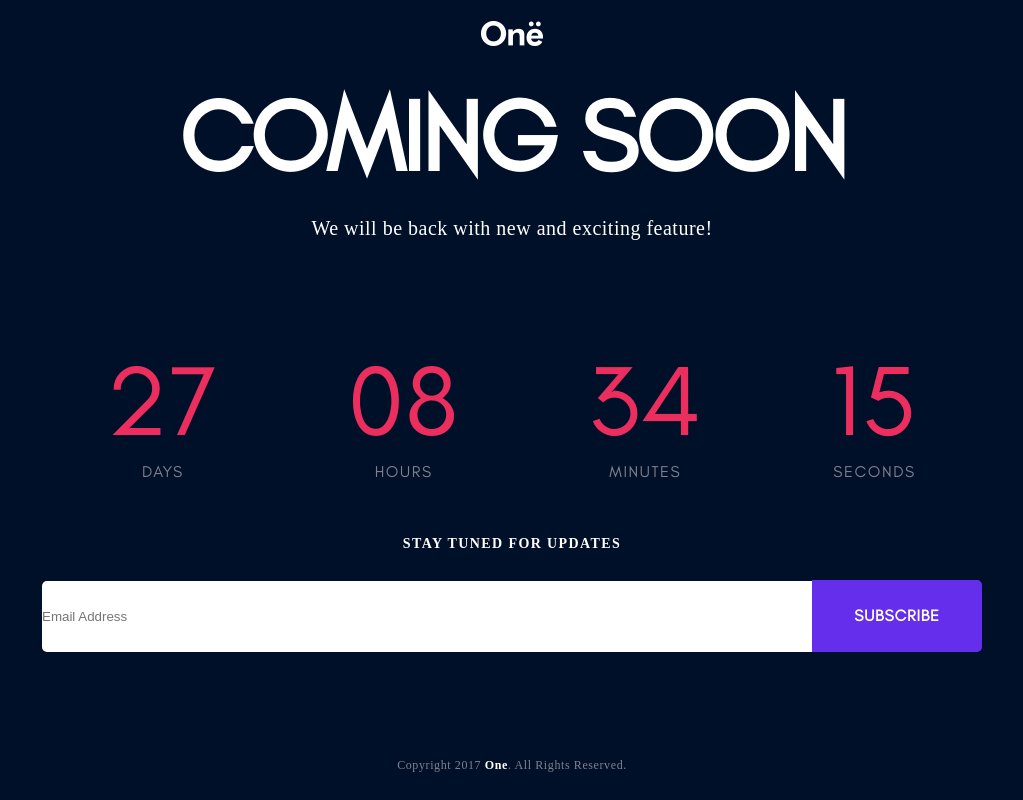
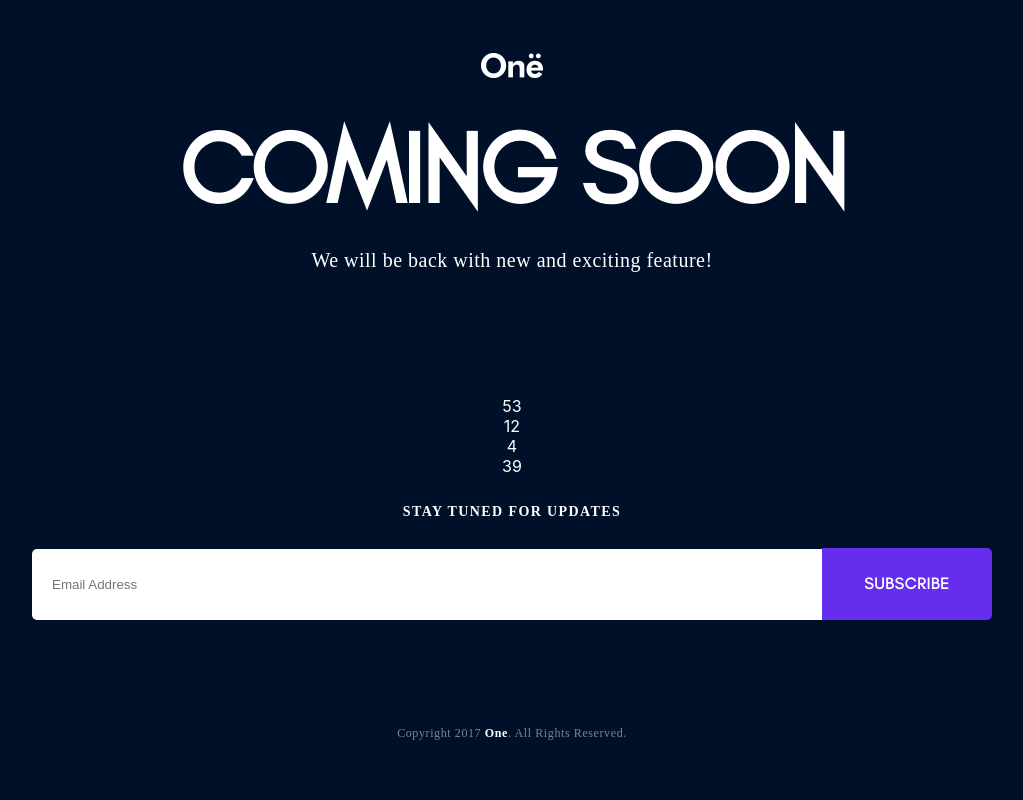
Before and after one commit to TomBeniere/Project-Coming-Soon, a React (Create React App) app in the folder my-react-app/: page / in a window 1280 px wide. Shown: the whole page, without its empty margins (128-1151 px from the left). Built offline with nearby package versions, Linux system fonts and the light colour scheme.

Commit message:
Commit 22/05
+compte a rebours dynamique

```diff
--- a/my-react-app/src/App.css
+++ b/my-react-app/src/App.css
@@ -83,27 +83,8 @@ footer p {
   letter-spacing: 0.6px;
 }
 
-.number {
-  color: #ec2e5f;
-  font-family: "glacial indiference";
-  font-size: 100px;
-  font-weight: 400;
-  line-height: 72px;
-  text-transform: uppercase;
-}
-
-.time {
-  color: #808291;
-  font-family: "glacial indiference";
-  font-size: 16px;
-  font-weight: 400;
-  line-height: 72px;
-  text-transform: uppercase;
-  letter-spacing: 1.6px;
-}
-
 #form {
-  width: 940px;
+  width: 960px;
   height: 70px;
 }
 
@@ -128,6 +109,7 @@ footer p {
   height: 71px;
   border: none;
   outline: none;
+  padding-left: 20px;
   border-radius: 5px 0 0 5px;
   background-color: #ffffff;
 }
--- a/my-react-app/src/App.js
+++ b/my-react-app/src/App.js
@@ -1,8 +1,11 @@
 import React from 'react';
 import logo from './imgs/logo.png';
+import Timer from './Timer.js'
 import './App.css';
 
-function App() {
+class App extends React.Component {
+
+  render() {
     return (
       <div className="App">
         <header>
@@ -11,24 +14,7 @@ function App() {
           <p>We will be back with new and exciting feature!</p>
         </header>
         <main>
-        <div id="timer">
-          <div id="days">
-            <p className="number">27</p>
-            <p className="time">DAYS</p>
-          </div>
-          <div id="hours">
-            <p className="number">08</p>
-            <p className="time">HOURS</p>
-          </div>
-          <div id="minutes">
-            <p className="number">34</p>
-            <p className="time">MINUTES</p>
-          </div>
-          <div id="seconds">
-            <p className="number">15</p>
-            <p className="time">SECONDS</p>
-          </div>
-        </div>
+          <Timer date="07/15/19"></Timer>
           <p>Stay tuned for updates</p>
           <form id="form" action="">
             <input type="text" id="email" name="email" placeholder="Email Address" />
@@ -41,5 +27,5 @@ function App() {
       </div>
     );
   }
-
+}
 export default App;
--- a/my-react-app/src/App.scss
+++ b/my-react-app/src/App.scss
@@ -73,27 +73,8 @@ footer {
     }
 }
 
-.number {
-    color: #ec2e5f;
-    font-family: "glacial indiference";
-    font-size: 100px;
-    font-weight: 400;
-    line-height: 72px;
-    text-transform: uppercase;
-}
-
-.time {
-    color: #808291;
-    font-family: "glacial indiference";
-    font-size: 16px;
-    font-weight: 400;
-    line-height: 72px;
-    text-transform: uppercase;
-    letter-spacing: 1.6px;
-}
-
 #form {
-    width: 940px;
+    width: 960px;
     height: 70px;
 }
 
@@ -118,6 +99,7 @@ footer {
     height: 71px;
     border: none;
     outline: none;
+    padding-left: 20px;
     border-radius: 5px 0 0 5px;
     background-color: #ffffff;
 }
--- /dev/null
+++ b/my-react-app/src/Timer.js
@@ -0,0 +1,44 @@
+import React, { Fragment } from 'react';
+import './App.css';
+
+class Timer extends React.Component {
+
+    constructor(props) {
+        super(props);
+        this.state = { dateworld: new Date(Date.now()) };
+        this.setState(this.state)
+    }
+
+    componentDidMount() {
+
+        this.miseajour();
+
+    }
+
+    miseajour() {
+        setInterval(() => {
+            this.state.dateworld = new Date(Date.now());
+            this.setState(this.state);
+            this.diff = new Date(this.props.date) - this.state.dateworld;
+            this.jour = Math.floor(((this.diff / 1000) / 60) / 60 / 24);
+            this.heure = Math.floor(((this.diff / 1000) / 60) / 60) - this.jour * 24;
+            this.minute = Math.floor(((this.diff / 1000) / 60)) - (this.jour * 24 * 60) - this.heure * 60;
+            this.seconde = Math.floor(((this.diff / 1000))) - (this.jour * 24 * 60 * 60) - this.heure * 60 * 60 - this.minute * 60;
+        }, 1000);
+
+    }
+
+    render() {
+        return (
+            <Fragment>
+                <div>{this.jour}</div>
+                <div>{this.heure}</div>
+                <div>{this.minute}</div>
+                <div>{this.seconde}</div>
+            </Fragment>
+        );
+    }
+}
+
+
+export default Timer;
```
Also changed, not shown: 1 other file (tests, documents, lock files or other folders). Lines whose indentation alone changed are shown as unchanged.
